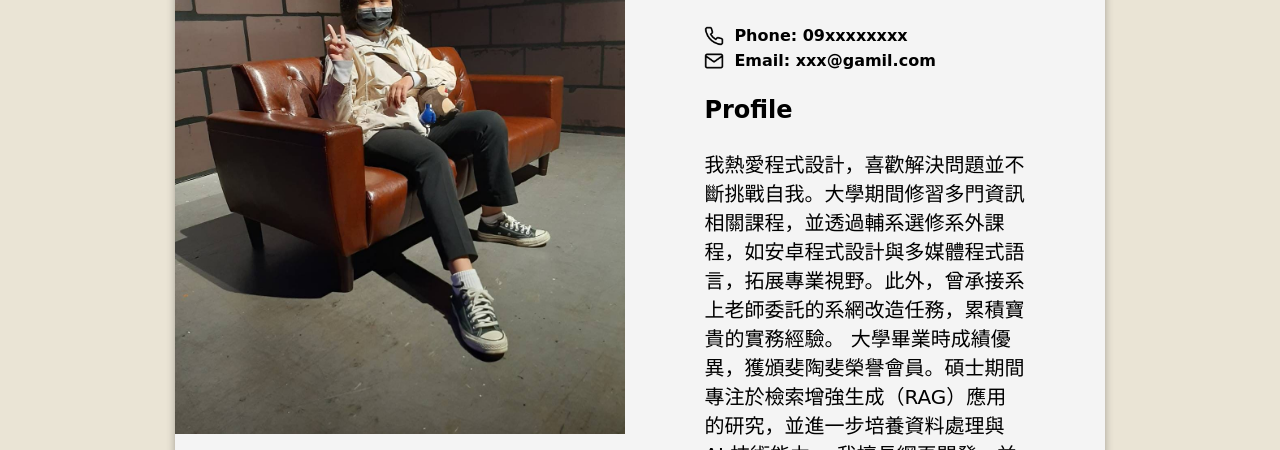
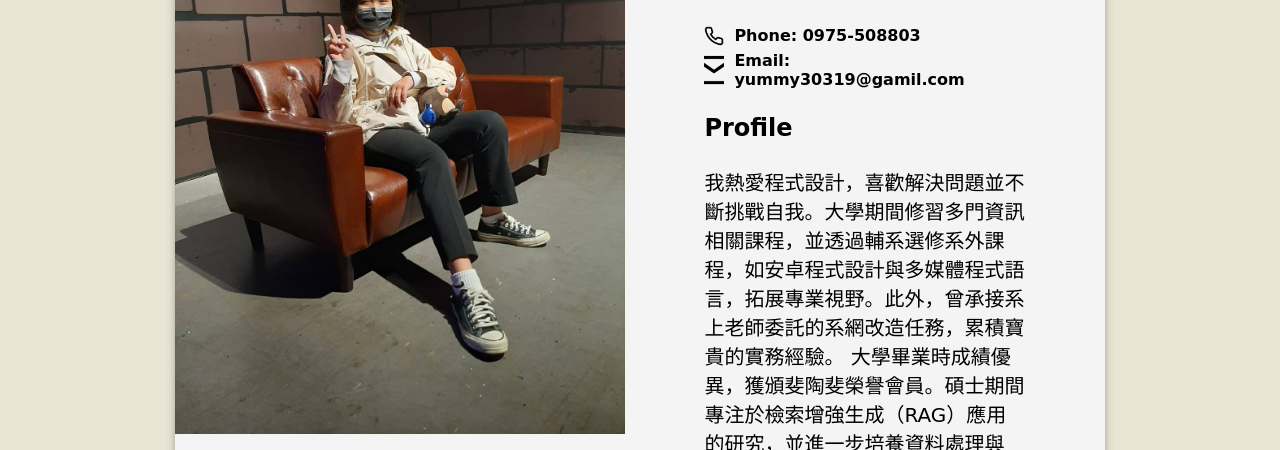
Before and after one commit to Linda109/Linda_Li, a plain HTML site: page index.html in a window 1280 px wide. Shown: the part 350-800 px from the top of the page. Drawn offline with Linux system fonts and the light colour scheme; a web font is replaced by a local one.

Commit message:
更新:細節調整

```diff
--- a/index.html
+++ b/index.html
@@ -45,8 +45,8 @@
             <div class="profile-info">
                 <div class="words" style="font-size: 45px;"><strong>李晏慈</strong></div>
                 <div class="words" style="font-size: 25px;">Never do things at will, or you'll be sorry.</div><br>
-                <div class="words"><img src="image/8666632_phone_icon.png" style="width: 20px; margin-right: 10px;"><div><strong>Phone: 09xxxxxxxx</strong></div></div>
-                <div class="words"><img src="image/8666723_mail_icon.png" style="width: 20px; margin-right: 10px;"><div><strong>Email: xxx@gamil.com</strong></div></div>
+                <div class="words"><img src="image/8666632_phone_icon.png" style="width: 20px; margin-right: 10px;"><div><strong>Phone: 0975-508803</strong></div></div>
+                <div class="words"><img src="image/8666723_mail_icon.png" style="width: 20px; margin-right: 10px;"><div><strong>Email: yummy30319@gamil.com</strong></div></div>
                 <div class="words">
                     <h1>Profile</h1>
                 </div>
```
